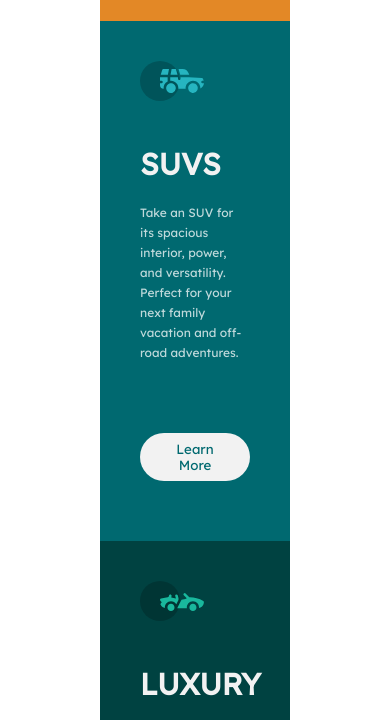
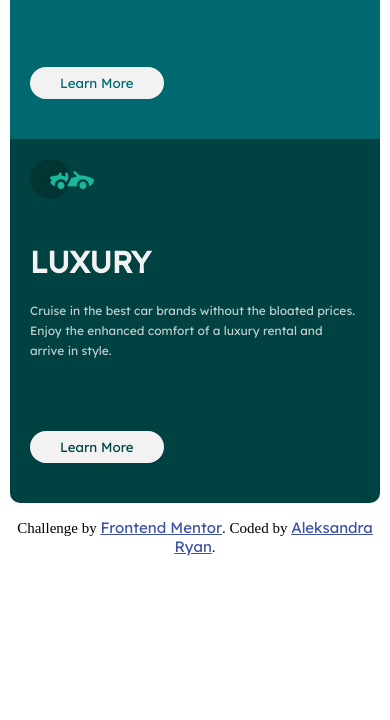
Before and after one commit to AleksandraRyan/3column-card, a plain HTML site: page index.html in a window 390 px wide. Shown: the part 599-1319 px from the top of the page. After the commit the page ends 1170 px from the top, so only its background shows below. Drawn offline with Linux system fonts and the light colour scheme.

Commit message:
made it better looking on small devices

```diff
--- a/style.css
+++ b/style.css
@@ -18,6 +18,7 @@
 .card {
   display: flex;
   flex-direction: row;
+  justify-content: center;
   margin: 100px;
 }
 
@@ -37,7 +38,6 @@
 .col-3 {
   padding: 40px;
   max-width: 30%;
-
   background-color: var(--third-col-color);
   border-top-right-radius: 10px;
   border-bottom-right-radius: 10px;
@@ -72,6 +72,23 @@
   border-radius: 50px;
   border: none;
   margin-bottom: 20px;
+  cursor: pointer;
+}
+
+.col-1 .btn:hover {
+  background: var(--first-col-color);
+  color: var(--bg-heading-button-color);
+  border: var(--bg-heading-button-color) 1px solid;
+}
+.col-2 .btn:hover {
+  background: var(--second-col-color);
+  color: var(--bg-heading-button-color);
+  border: var(--bg-heading-button-color) 1px solid;
+}
+.col-3 .btn:hover {
+  background: var(--third-col-color);
+  color: var(--bg-heading-button-color);
+  border: var(--bg-heading-button-color) 1px solid;
 }
 
 .col-2 .btn {
@@ -79,6 +96,7 @@
 }
 .col-3 .btn {
   color: var(--third-col-color);
+  margin-top: 20px;
 }
 
 img {
@@ -90,21 +108,25 @@ img {
 .attribution {
   font-size: 15px;
   text-align: center;
+  margin: 15px;
 }
 .attribution a {
   color: hsl(228, 45%, 44%);
+  font-family: var(--secondary-font);
 }
 
 @media (max-width: 768px) {
   .card {
     display: flex;
     flex-direction: column;
+    margin: 10px;
   }
 
   .col-1,
   .col-2,
   .col-3 {
     max-width: 100%;
+    padding: 20px;
   }
 
   .col-1 {
@@ -115,4 +137,8 @@ img {
     border-top-right-radius: 0px;
     border-bottom-left-radius: 10px;
   }
+
+  .col-3 .btn {
+    margin-top: 0px;
+  }
 }
```
